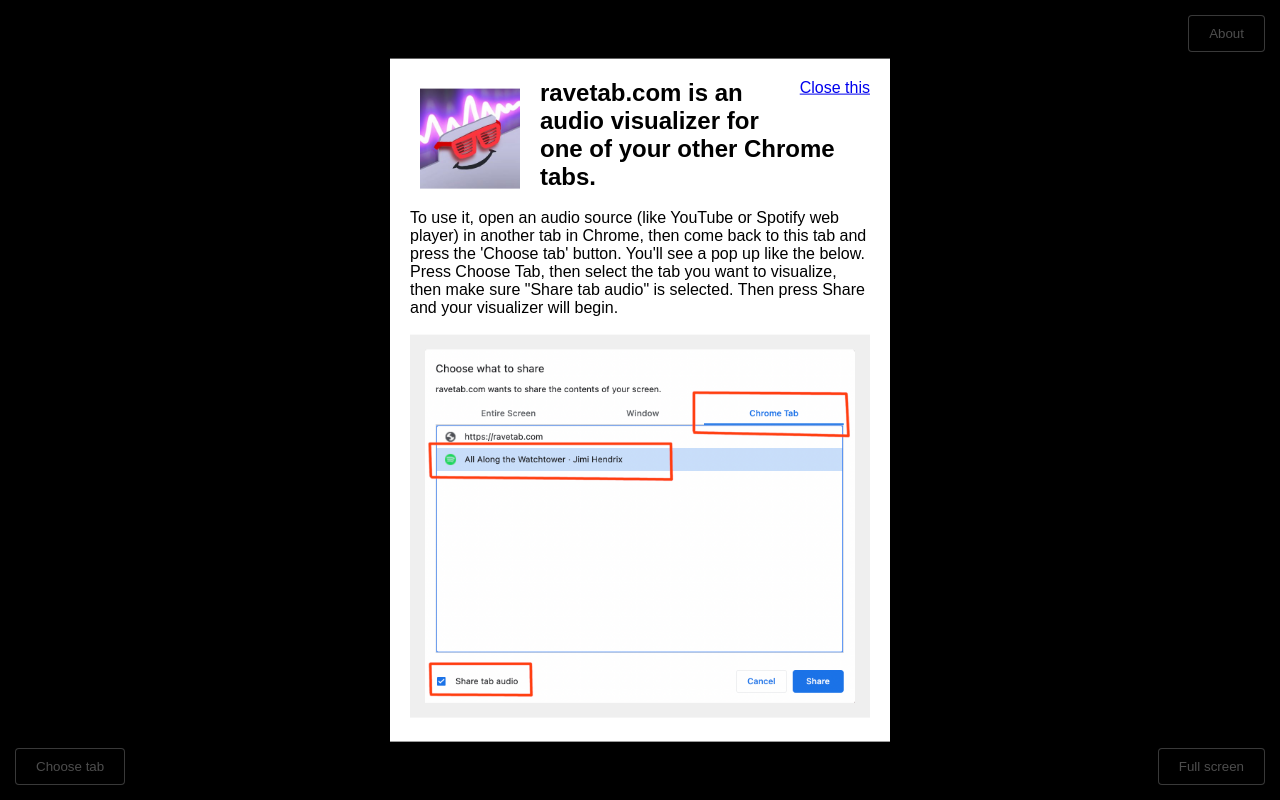
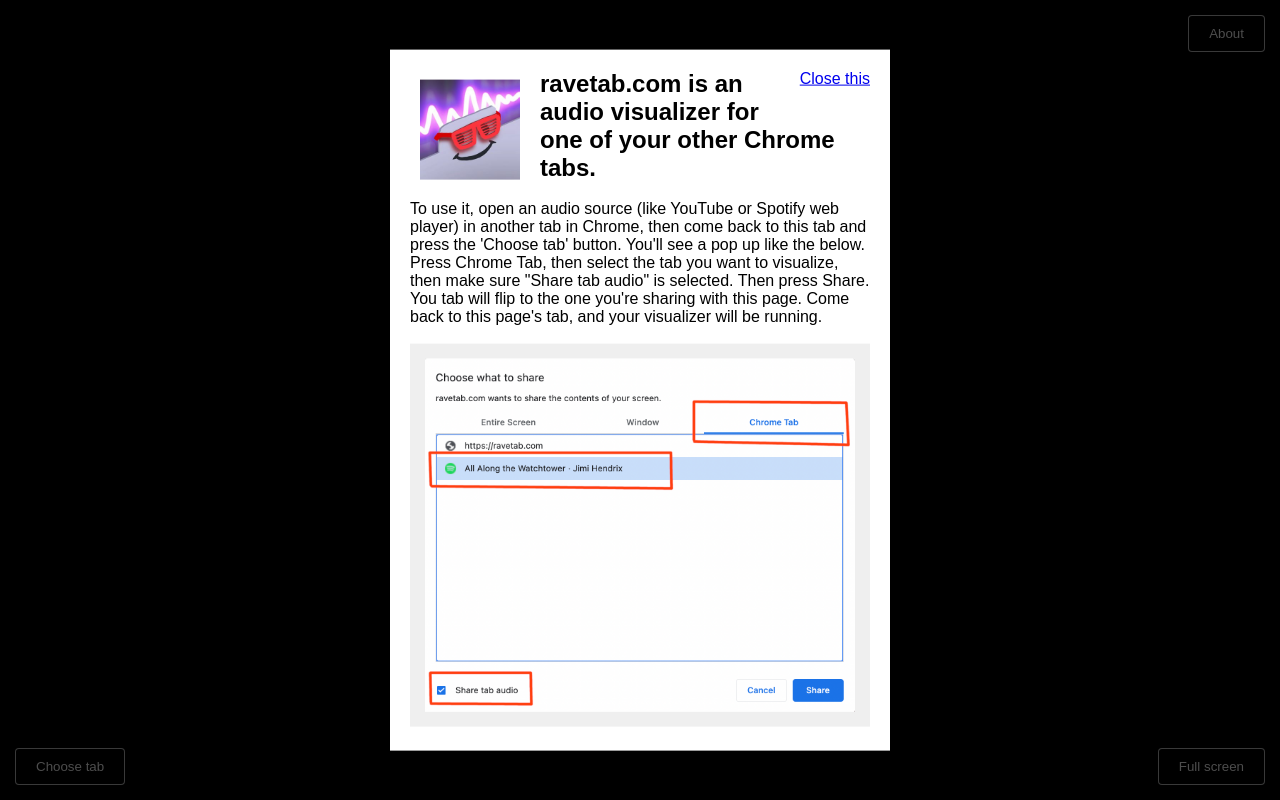
Before and after one commit to mpopv/ravetab, a website: page website/index.html in a window 1280 px wide. Both pictures are taken after a click on the button "About". Drawn offline with Linux system fonts and the light colour scheme.

Commit message:
Fixing some issues

```diff
--- a/website/index.html
+++ b/website/index.html
@@ -30,7 +30,8 @@
         ravetab.com is an audio visualizer for one of your other Chrome tabs.
       </h2>
       <br/>
-      <p>To use it, open an audio source (like YouTube or Spotify web player) in another tab in Chrome, then come back to this tab and press the 'Choose tab' button. You'll see a pop up like the below. Press Choose Tab, then select the tab you want to visualize, then make sure "Share tab audio" is selected. Then press Share and your visualizer will begin.</p>
+      <p>To use it, open an audio source (like YouTube or Spotify web player) in another tab in Chrome, then come back to this tab and press the 'Choose tab' button. You'll see a pop up like the below.</p>
+      <p>Press Chrome Tab, then select the tab you want to visualize, then make sure "Share tab audio" is selected. Then press Share. You tab will flip to the one you're sharing with this page. Come back to this page's tab, and your visualizer will be running.</p>
       <br/>
       <img class="aboutinstructions" src="./assets/instructions.png" />
     </div>
```
